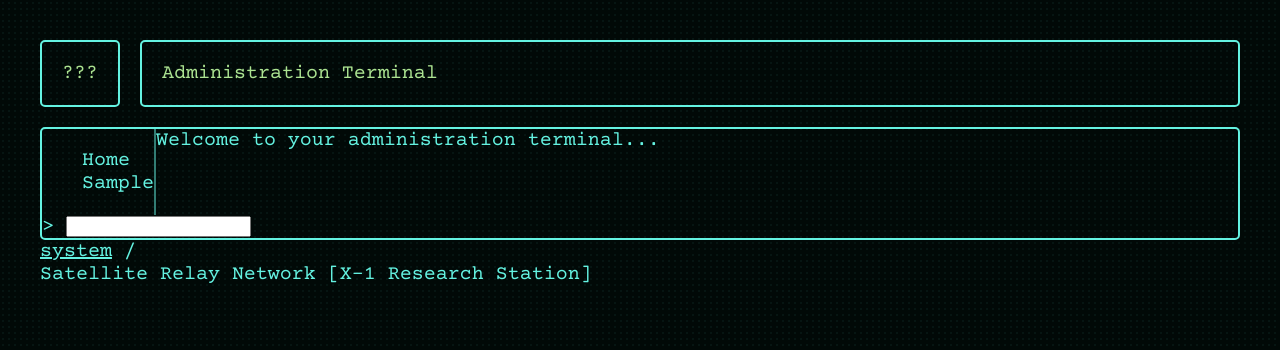
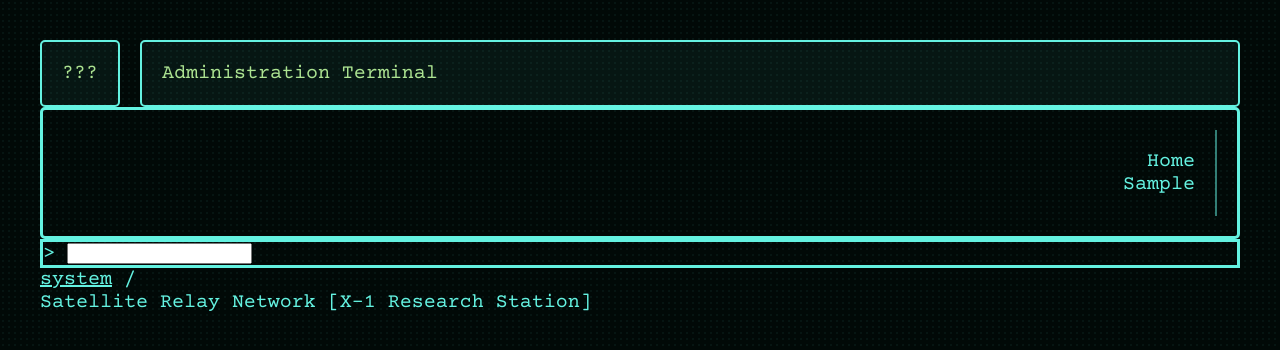
Before and after one commit to novalastix/terminal, a Node server app: page / in a window 1280 px wide. Shown: the top 350 px of the page. Run offline with Node 20, Linux system fonts and the light colour scheme.

Commit message:
style updates WIP

```diff
--- a/public/css/terminal.css
+++ b/public/css/terminal.css
@@ -38,46 +38,56 @@ header
 {
     display: flex;
     gap: 1em;
-
-    color: var(--accent);
 }
-header .left, header .right
+header section
 {
     border: 2px solid var(--primary);
     border-radius: 5px;
+    background-color: rgb(from var(--primary) r g b / 0.05);
     padding: 1em;
+    color: var(--accent);
 }
-header .right
+.icon
 {
-    flex: 1;
+    flex: 0 0 auto;
+}
+.status
+{
+    flex: 1 0 0;
+}
+
+
+
+nav
+{
+    flex: 0 0 auto;
+    border-right: 2px solid rgb(from var(--primary) r g b / 0.5);
+}
+nav ul
+{
+    padding: 1em;
+    margin: 0;
+}
+nav ul li
+{
+    list-style-type: none;
+    text-align: right;
 }
 
 main
 {
-    margin-top: 1em;
-    display: flex;
-    flex-wrap: wrap;
-    border: 2px solid var(--primary);
+    border: 3px solid var(--primary);
     border-radius: 5px;
+
+    flex: 1 0 51%;
+    padding: 1em;
 }
 
-nav
-{
-    border-right: 2px solid rgb(from var(--primary) r g b / 0.5);
-}
-nav ul li
-{
-    list-style-type: none;
-}
-
-main section
-{
-    flex: 1;
-}
-
-main form
+form
 {
     flex: 0 0 100%;
+
+    border: 3px solid var(--primary);
 }
 
 
--- a/views/index.ejs
+++ b/views/index.ejs
@@ -25,25 +25,26 @@
     </head>
     <body>
         <header>
-            <div class="left">???</div>
-            <div class="right">Administration Terminal</div>
+            <section class="icon">???</section>
+            <section class="status">Administration Terminal</section>
         </header>
-        <main id="terminal">
+        <main>
             <nav>
                 <ul>
                     <li>Home</li>
                     <li>Sample</li>
                 </ul>
             </nav>
-            <section>
+            <section id="terminal">
                 Welcome to your administration terminal...
             </section>
-            <form id="terminal-input">
-                <label id="prompt">></label>
-                <input type="text" name="input" id="input" autocomplete="off">
-                <input type="submit" id="submit" style="display:none">
-            </form>
         </main>
+
+        <form id="terminal-input">
+            <label id="prompt">></label>
+            <input type="text" name="input" id="input" autocomplete="off">
+            <input type="submit" id="submit" style="display:none">
+        </form>
         <footer>
             <div class="left"><a href="/">system</a> /</div>
             <div class="right">Satellite Relay Network [X-1 Research Station]</div>
```
